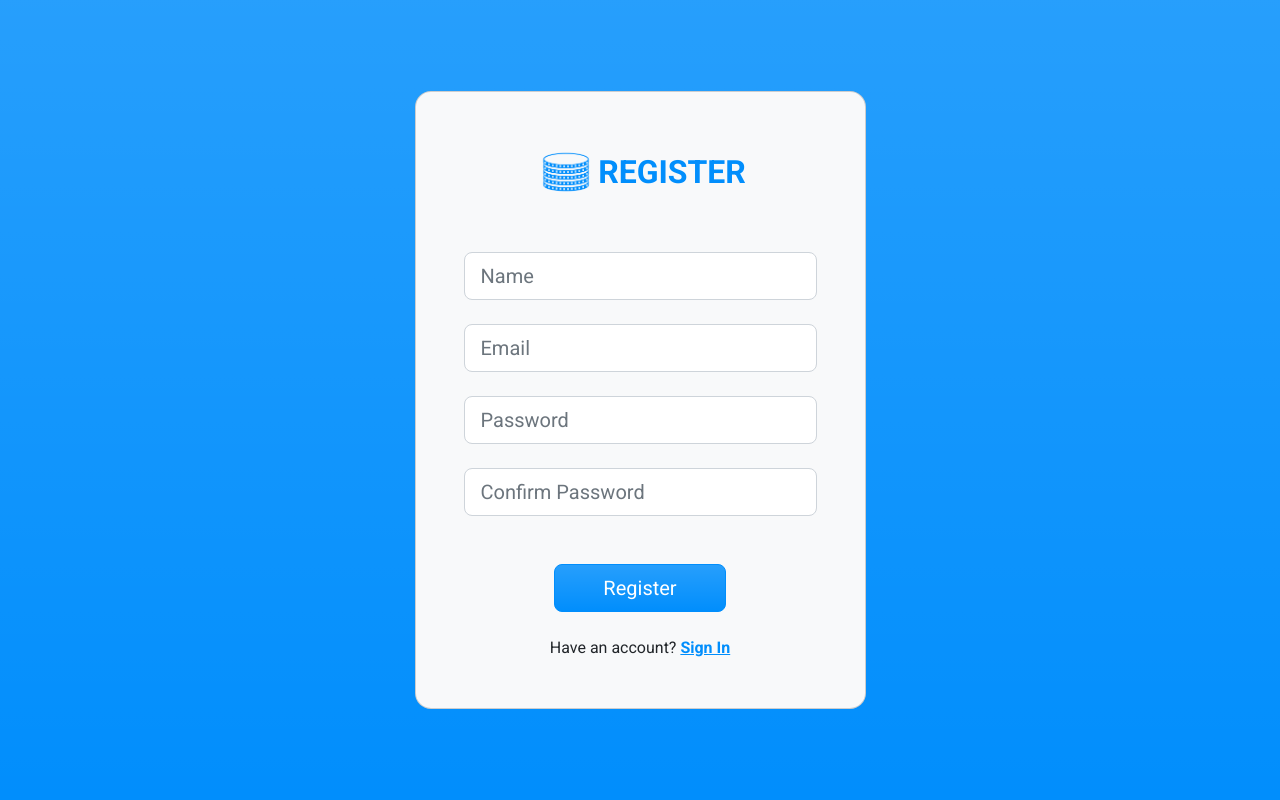
After one commit to ggelashvili/expennies, a PHP site: template resources/views/auth/register.twig in a window 1280 px wide. The commit adds this page. Run offline with PHP 8.4, Linux system fonts and the light colour scheme; the template is opened without the code that fills it, so the values that code supplies are empty; style sheets or scripts are compiled from the project's sources; some libraries are stand-ins or nearby versions.

Commit message:
Source for end of lesson P.2 start

```diff
--- a/configs/routes/web.php
+++ b/configs/routes/web.php
@@ -2,9 +2,15 @@
 
 declare(strict_types = 1);
 
+use App\Controllers\AuthController;
 use App\Controllers\HomeController;
 use Slim\App;
 
 return function (App $app) {
     $app->get('/', [HomeController::class, 'index']);
+
+    $app->get('/login', [AuthController::class, 'loginView']);
+    $app->get('/register', [AuthController::class, 'registerView']);
+    $app->post('/login', [AuthController::class, 'logIn']);
+    $app->post('/register', [AuthController::class, 'register']);
 };
--- a/docker/docker-compose.yml
+++ b/docker/docker-compose.yml
@@ -14,8 +14,11 @@ services:
     working_dir: /var/www/
     extra_hosts:
       - "host.docker.internal:host-gateway"
+    ports:
+      - "9003:9003"
     volumes:
       - ../:/var/www
+      - ./local.ini:/usr/local/etc/php/conf.d/local.ini
   nginx:
     image: nginx:1.19-alpine
     container_name: expennies-nginx
--- /dev/null
+++ b/docker/local.ini
@@ -0,0 +1 @@
+fastcgi.logging = Off
--- a/resources/css/app.scss
+++ b/resources/css/app.scss
@@ -1,5 +1,4 @@
-$primary: #018EFC;
-
+@import "./variables.scss";
 @import "~bootstrap/scss/bootstrap";
 
 * {
--- /dev/null
+++ b/resources/css/auth.scss
@@ -0,0 +1 @@
+@import "./variables.scss";
--- a/resources/css/dashboard.scss
+++ b/resources/css/dashboard.scss
@@ -1,3 +1,5 @@
+@import "./variables.scss";
+
 .top-container {
   background-color: #FEFEFF;
   height: 500px;
--- /dev/null
+++ b/resources/css/variables.scss
@@ -0,0 +1 @@
+$primary: #018EFC;
--- /dev/null
+++ b/resources/js/auth.js
@@ -0,0 +1 @@
+import "../css/auth.scss"
--- /dev/null
+++ b/resources/views/auth/layout.twig
@@ -0,0 +1,22 @@
+<!DOCTYPE html>
+<html lang="en" class="h-full bg-gray-100">
+    <head>
+        <meta charset="UTF-8">
+        <title>{% block title %}Expennies Auth{% endblock %}</title>
+        <link rel="preconnect" href="https://fonts.googleapis.com">
+        <link rel="preconnect" href="https://fonts.gstatic.com" crossorigin>
+        <link href="https://fonts.googleapis.com/css2?family=Roboto:wght@100;300;400;500;700;900&display=swap" rel="stylesheet">
+        {% block stylesheets %}
+            {{ encore_entry_link_tags('app') }}
+            {{ encore_entry_link_tags('auth') }}
+        {% endblock %}
+
+        {% block javascripts %}
+            {{ encore_entry_script_tags('app') }}
+            {{ encore_entry_script_tags('auth') }}
+        {% endblock %}
+    </head>
+    <body>
+        {% block content %}{% endblock %}
+    </body>
+</html>
--- /dev/null
+++ b/resources/views/auth/register.twig
@@ -0,0 +1,56 @@
+{% extends 'auth/layout.twig' %}
+
+{% block title %}Register{% endblock %}
+
+{% block content %}
+    <section class="vh-100 bg-primary bg-gradient">
+        <div class="container py-5 h-100">
+            <div class="row d-flex justify-content-center align-items-center h-100">
+                <div class="col-12 col-md-8 col-lg-6 col-xl-5">
+                    <div class="card bg-light text-white" style="border-radius: 1rem;">
+                        <div class="card-body p-5 text-center">
+                            <div class="mb-4">
+                                <h2 class="fw-bold mb-5 text-uppercase text-primary d-flex justify-content-center align-items-center">
+                                    <img src="{{ asset('build/images/logo.png') }}" width="64" height="64"
+                                         alt="Expennies Logo" />
+                                    Register
+                                </h2>
+                                <form method="post" action="/register">
+                                    <div class="form-outline form-white mb-4">
+                                        <input type="text" name="name" required
+                                               class="form-control form-control-lg"
+                                               placeholder="Name" />
+                                    </div>
+                                    <div class="form-outline form-white mb-4">
+                                        <input type="email" name="email" required
+                                               value="{{ old.email }}"
+                                               class="form-control form-control-lg"
+                                               placeholder="Email" />
+                                    </div>
+                                    <div class="form-outline form-white mb-4">
+                                        <input type="password" name="password" required
+                                               class="form-control form-control-lg"
+                                               placeholder="Password" />
+                                    </div>
+                                    <div class="form-outline form-white mb-5">
+                                        <input type="password" name="confirmPassword" required
+                                               class="form-control form-control-lg"
+                                               placeholder="Confirm Password" />
+                                    </div>
+                                    <button class="btn btn-primary bg-gradient text-white btn-lg px-5" type="submit">
+                                        Register
+                                    </button>
+                                </form>
+                            </div>
+                            <div>
+                                <p class="mb-0 text-dark">Have an account?
+                                    <a href="/login" class="text-primary fw-bold">Sign In</a>
+                                </p>
+                            </div>
+                        </div>
+                    </div>
+                </div>
+            </div>
+        </div>
+    </section>
+{% endblock %}
--- a/webpack.config.js
+++ b/webpack.config.js
@@ -21,6 +21,7 @@ Encore
      */
     .addEntry("app", "./resources/js/app.js")
     .addEntry("dashboard", "./resources/js/dashboard.js")
+    .addEntry("auth", "./resources/js/auth.js")
 
     // When enabled, Webpack "splits" your files into smaller pieces for greater optimization.
     .splitEntryChunks()
```
Also changed, not shown: app/Controllers/AuthController.php (added, +33 -0 lines), resources/views/auth/login.twig (added, +45 -0 lines).
